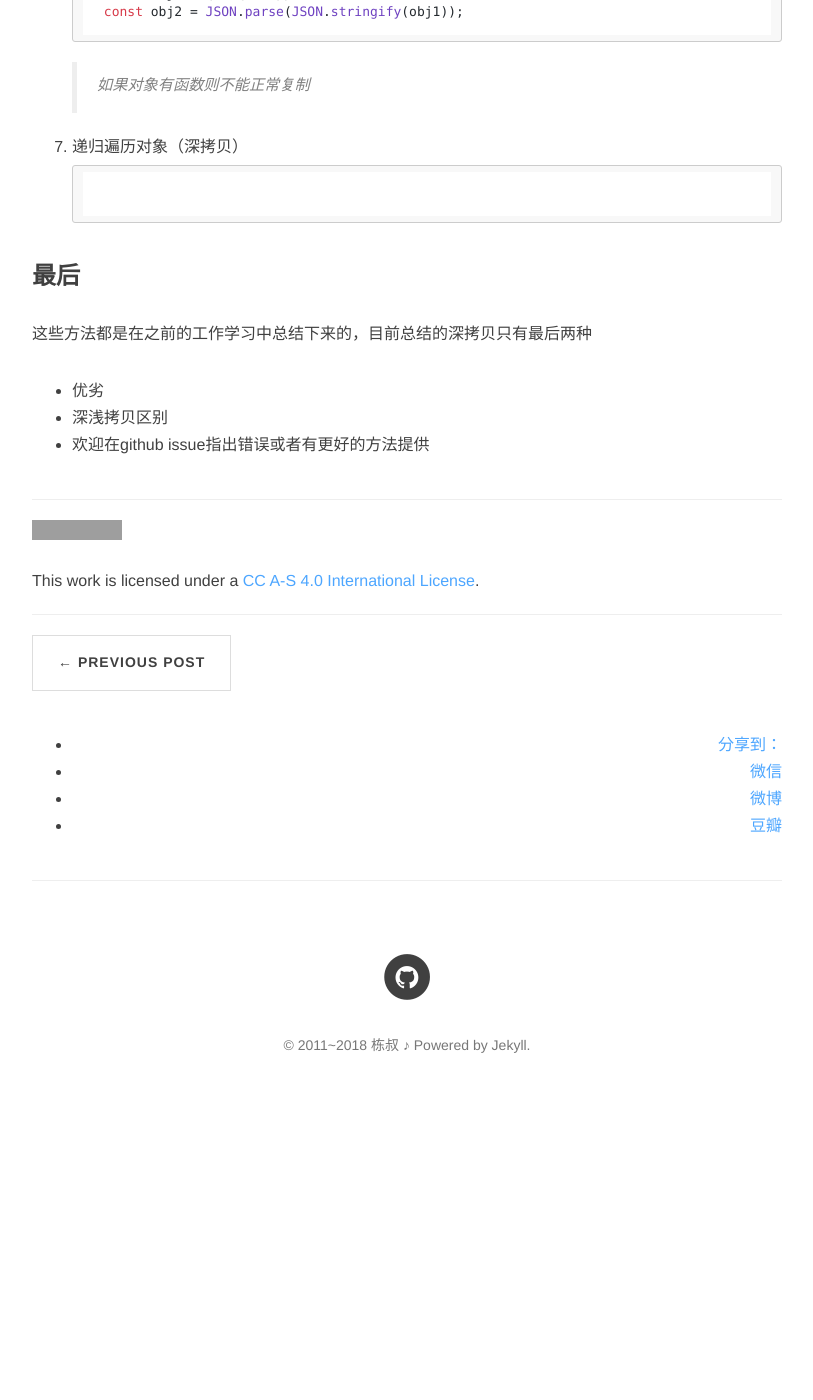
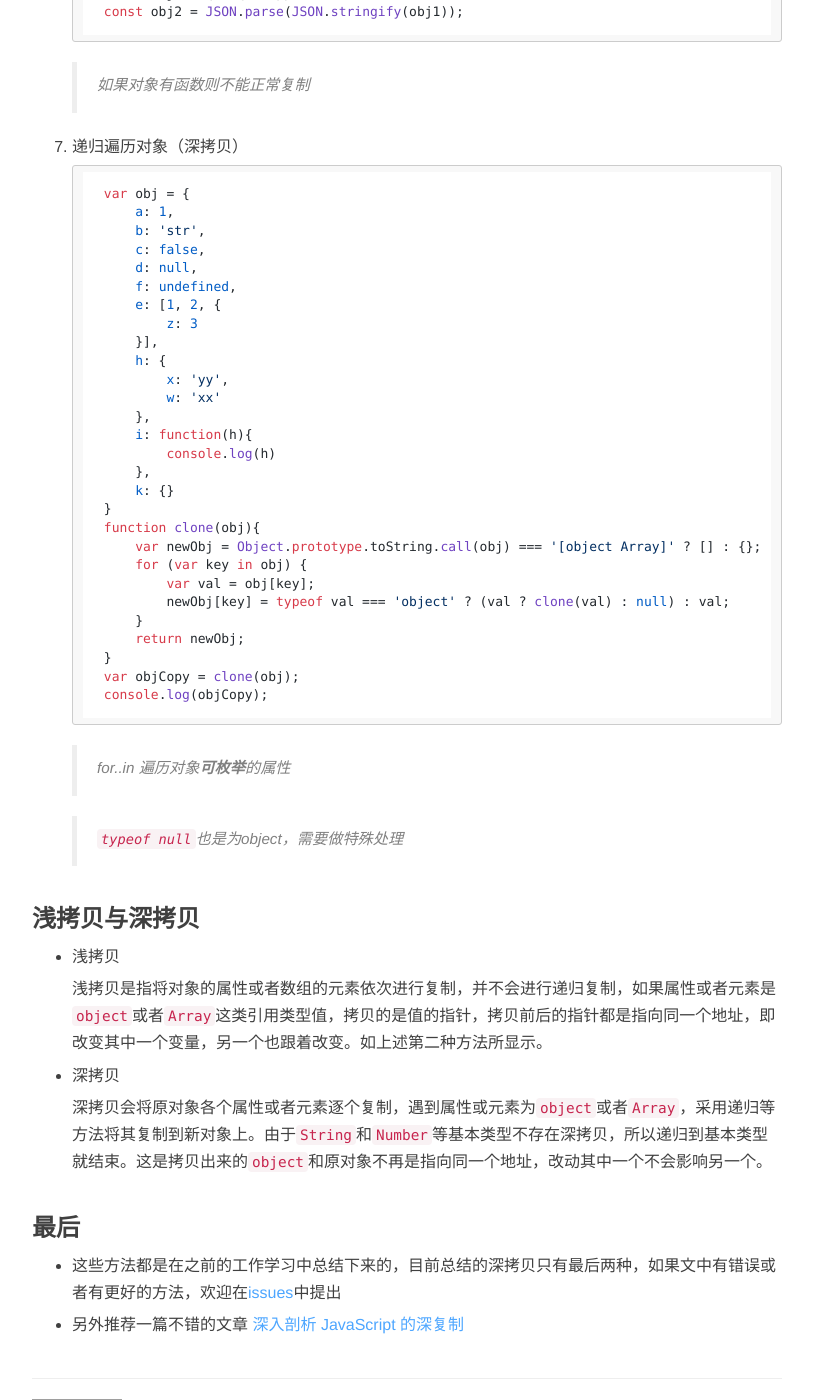
Before and after one commit to lo56ve/lo56ve.github.io, a Jekyll site: the page built from _posts/2018-07-29-objectCopy.md, in a window 1280 px wide and 1400 px high, scrolled down 2980 px. Shown: the whole window, without its empty margins (233-1046 px from the left). Built offline with Jekyll 4.4.1, drawn with Linux system fonts in a browser that asks for light colours; nearby versions of some CDN libraries; comment, search, counter and statistics services are not loaded; before the commit the page ends 4103 px from its top, so only the background shows below that; grey boxes are pictures that could not be loaded.

Commit message:
增加另一种深拷贝的方法

````diff
--- a/_posts/2018-07-29-objectCopy.md
+++ b/_posts/2018-07-29-objectCopy.md
@@ -130,14 +130,53 @@ ES6提供了很多实用的api，上一篇博文使用到的扩展运算符`...`
 7. 递归遍历对象（深拷贝）
 
     ```
+    var obj = {
+        a: 1,
+        b: 'str',
+        c: false,
+        d: null,
+        f: undefined,
+        e: [1, 2, {
+            z: 3
+        }],
+        h: {
+            x: 'yy',
+            w: 'xx'
+        },
+        i: function(h){
+            console.log(h)
+        },
+        k: {}
+    }
+    function clone(obj){
+        var newObj = Object.prototype.toString.call(obj) === '[object Array]' ? [] : {};
+        for (var key in obj) {
+            var val = obj[key];
+            newObj[key] = typeof val === 'object' ? (val ? clone(val) : null) : val;
+        }
+        return newObj;
+    }
+    var objCopy = clone(obj);
+    console.log(objCopy);
+    ```
 
-    ```
+    > for..in 遍历对象**可枚举**的属性
+
+    > `typeof null`也是为object，需要做特殊处理
+
+### 浅拷贝与深拷贝
+
+- 浅拷贝
+
+    浅拷贝是指将对象的属性或者数组的元素依次进行复制，并不会进行递归复制，如果属性或者元素是`object`或者`Array`这类引用类型值，拷贝的是值的指针，拷贝前后的指针都是指向同一个地址，即改变其中一个变量，另一个也跟着改变。如上述第二种方法所显示。
+
+- 深拷贝
+
+    深拷贝会将原对象各个属性或者元素逐个复制，遇到属性或元素为`object`或者`Array`，采用递归等方法将其复制到新对象上。由于`String`和`Number`等基本类型不存在深拷贝，所以递归到基本类型就结束。这是拷贝出来的`object`和原对象不再是指向同一个地址，改动其中一个不会影响另一个。
 
 
 ### 最后
 
-这些方法都是在之前的工作学习中总结下来的，目前总结的深拷贝只有最后两种
+- 这些方法都是在之前的工作学习中总结下来的，目前总结的深拷贝只有最后两种，如果文中有错误或者有更好的方法，欢迎在[issues](https://github.com/lo56ve/lo56ve.github.io/issues)中提出
 
- - 优劣
- - 深浅拷贝区别
- - 欢迎在github issue指出错误或者有更好的方法提供
+- 另外推荐一篇不错的文章 [深入剖析 JavaScript 的深复制](http://jerryzou.com/posts/dive-into-deep-clone-in-javascript/)
````
